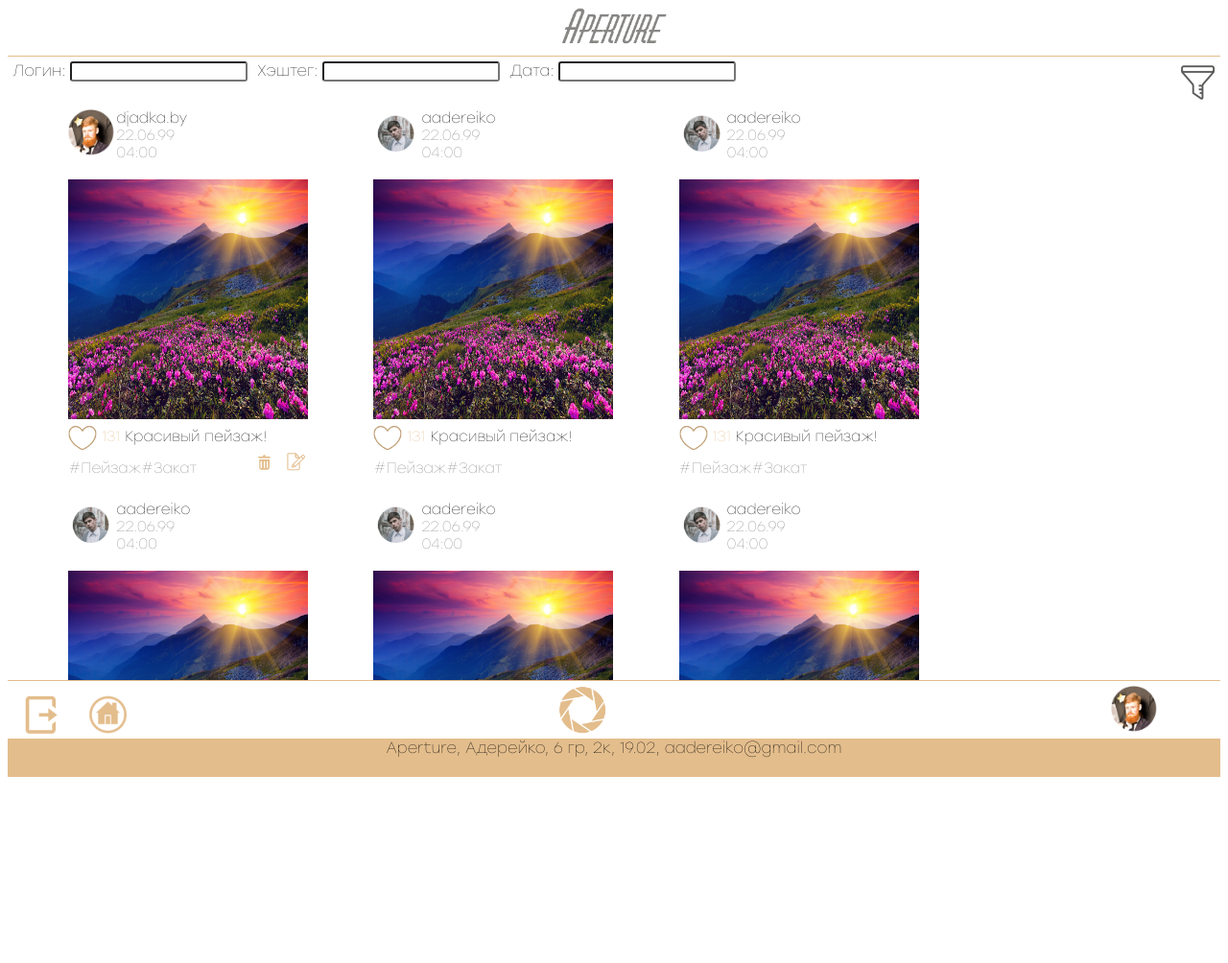
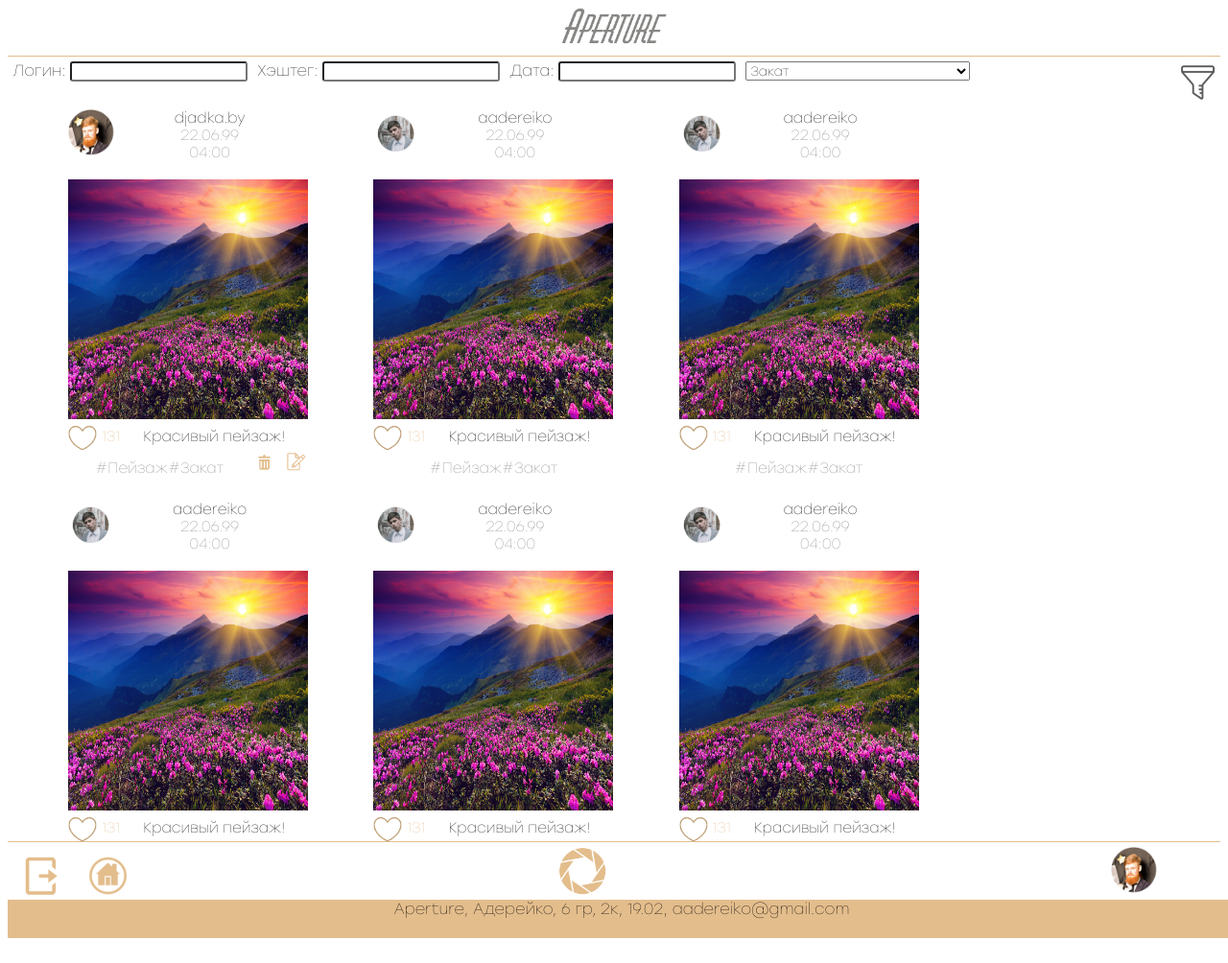
Before and after one commit to aadereiko/up, a PHP site: page / in a window 1280 px wide. Shown: the top 1004 px of the page at 96% size. Run offline with PHP 8.4, Linux system fonts and the light colour scheme.

Commit message:
changed index and styles

```diff
--- a/UI/index.html
+++ b/UI/index.html
@@ -14,6 +14,13 @@
     <div class="filter-blocks"><label>Логин: <input class ="filter-input" type = "text"  name = "firstname"> </label> </div>
     <div class="filter-blocks"><label>Хэштег: <input class ="filter-input" type = "text"  name = "firstname"> </label> </div>
     <div class="filter-blocks"><label>Дата: <input class ="filter-input" type = "text"  name = "firstname"> </label> </div>
+    <select class="filter-blocks" name = "Популярные хэштеги" title="Популярные хэштеги" size="1">
+        <option disabled> Выберите популярный хэштег</option>
+        <option>Закат</option>
+        <option>Рассвет</option>
+        <option>Солнце</option>
+        <option>Луна</option>
+    </select>
     <div class="filters-picture"></div>
 </div>
 <div class="scroll-block">
--- a/UI/styles.css
+++ b/UI/styles.css
@@ -101,7 +101,7 @@
 .menu-block-add{
     float:right;
     width:15vw;
-    padding: 5px 30vw 0vw 0px;
+    padding: 5px 30vw 10px 40px;
     max-width: 15vw;
     max-height: 15vh;
 
@@ -147,15 +147,14 @@
 
 body{
     font-family: Stolzl-Thin, Century Gothic, Georgia;
-    overflow-y: scroll;
-
+    height: 80vh;
 }
 
 .scroll-block {
     clear: both;
-    height: 600px;
+    height: 60vw;
     overflow-y: scroll;
-    overflow-x: scroll;
+    text-align: center;
 }
 
 .downloadYet{
@@ -268,4 +267,7 @@ footer{
     font-family: Stolzl-Thin, Century Gothic, Georgia;
     text-align: center;
     height: 40px;
+    position: absolute;
+    margin-bottom: 0px;
+    width: 100%;
 }
```
